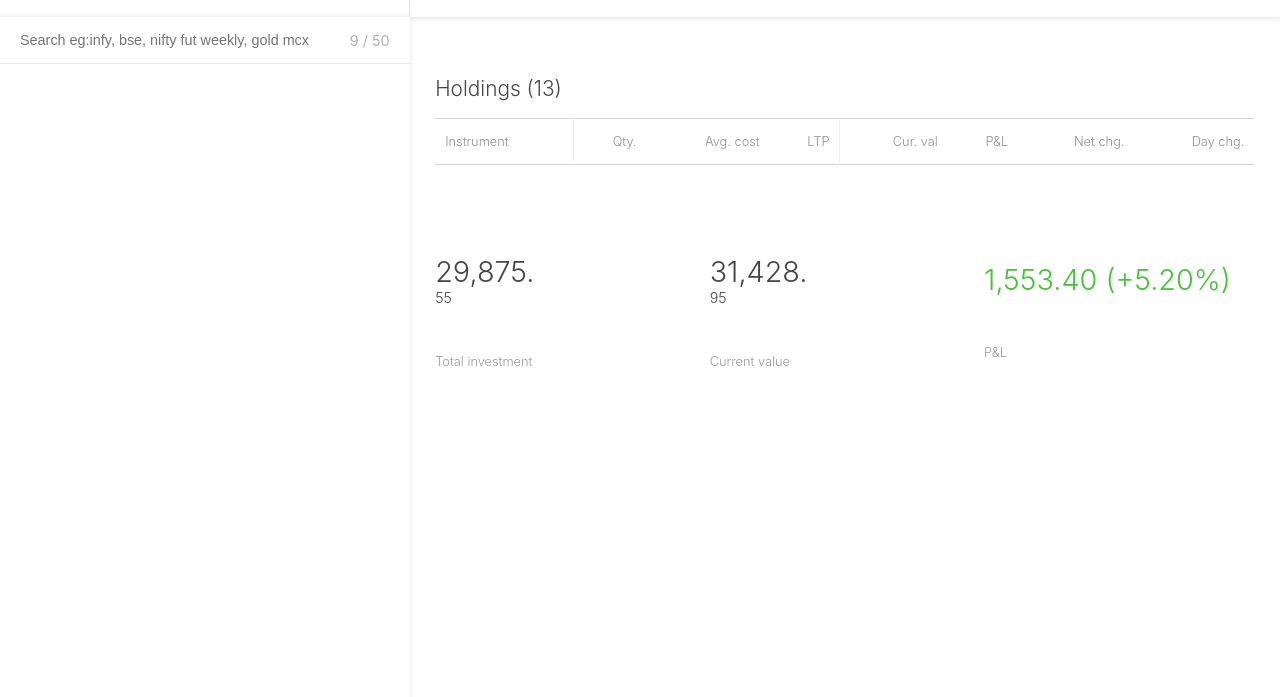
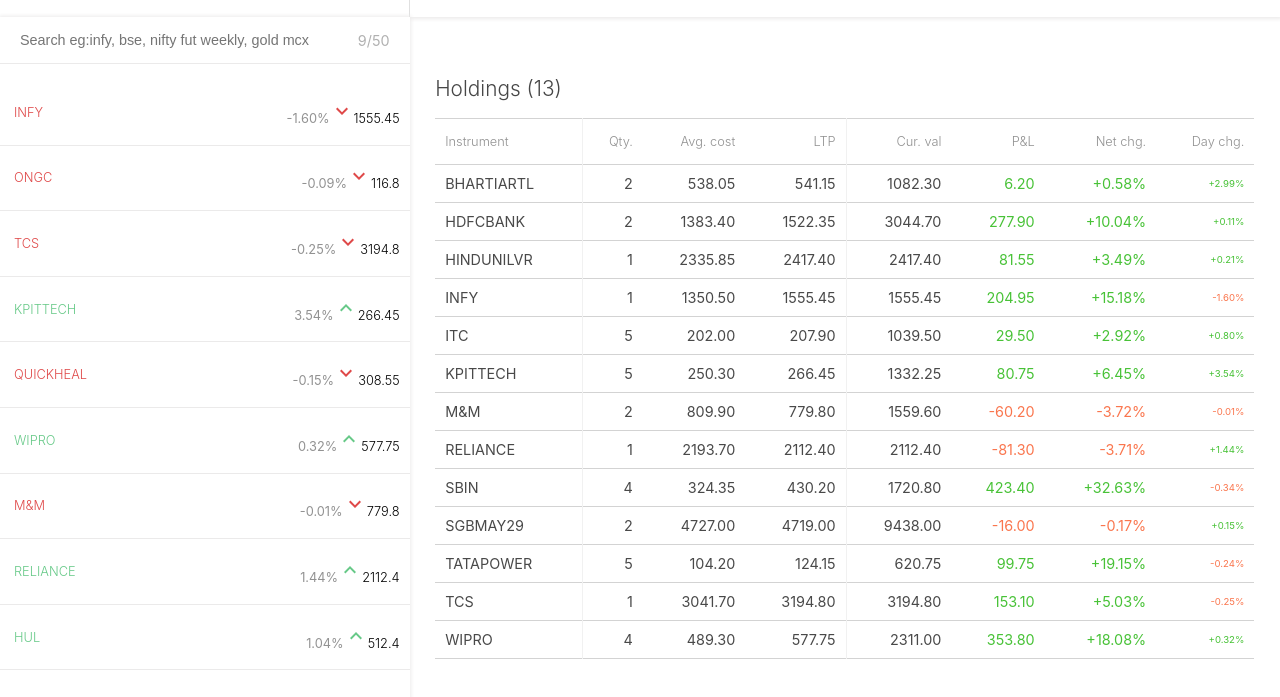
Before and after one commit to kshitiznagar/Stock-trading-, a React app in the folder dashboard/: page /holdings in a window 1280 px wide. Shown: the part 63-760 px from the top of the page. Built offline with nearby package versions, Linux system fonts and the light colour scheme.

Commit message:
in this commit we have successfully achieve dynamic nature in holdingd, positions, watchli st by our custon data

```diff
--- a/dashboard/src/components/Holdings.js
+++ b/dashboard/src/components/Holdings.js
@@ -1,9 +1,9 @@
 import React from "react";
-
+import { holdings } from "../data/data";
 const Holdings = () => {
   return (
     <>
-      <h3 className="title">Holdings (13)</h3>
+      <h3 className="title">Holdings ({holdings.length})</h3>
 
       <div className="order-table">
         <table>
@@ -17,6 +17,27 @@ const Holdings = () => {
             <th>Net chg.</th>
             <th>Day chg.</th>
           </tr>
+          {holdings.map((stock, index) => {
+            const currValue = stock.price * stock.qty;
+            const isProfit = currValue - stock.avg * stock.qty >= 0.0;
+            const profClass = isProfit ? "profit" : "loss";
+            const dayClass = stock.isLoss ? "loss" : "profit";
+
+            return (
+              <tr key={index}>
+                <td>{stock.name}</td>
+                <td>{stock.qty}</td>
+                <td>{stock.avg.toFixed(2)}</td>
+                <td>{stock.price.toFixed(2)}</td>
+                <td>{currValue.toFixed(2)}</td>
+                <td className={profClass}>
+                  {(currValue - stock.avg * stock.qty).toFixed(2)}
+                </td>
+                <td className={profClass}>{stock.net}</td>
+                <td className={dayClass}>{stock.day}</td>
+              </tr>
+            );
+          })}
         </table>
       </div>
 
--- a/dashboard/src/components/Positions.js
+++ b/dashboard/src/components/Positions.js
@@ -1,9 +1,9 @@
 import React from "react";
-
+import { positions } from "../data/data";
 const Positions = () => {
   return (
     <>
-      <h3 className="title">Positions (2)</h3>
+      <h3 className="title">Positions ({positions.length})</h3>
 
       <div className="order-table">
         <table>
@@ -16,6 +16,24 @@ const Positions = () => {
             <th>P&L</th>
             <th>Chg.</th>
           </tr>
+
+          {positions.map((stock, index) => {
+            const currValue = stock.price * stock.qty;
+            const isProfit = currValue - stock.avg * stock.qty >= 0.0;
+            const profClass = isProfit ? "profit" : "loss";
+
+            return (
+              <tr key={index}>
+                <td>{stock.product}</td>
+                <td>{stock.name}</td>
+                <td>{stock.qty}</td>
+                <td>{stock.avg.toFixed(2)}</td>
+                <td>{stock.price.toFixed(2)}</td>
+                <td className={profClass}>{(currValue-stock.avg * stock.qty).toFixed(2)}</td>
+                <td className={profClass}>{stock.net}</td>
+              </tr>
+            );
+          })}
         </table>
       </div>
     </>
--- a/dashboard/src/components/WatchList.js
+++ b/dashboard/src/components/WatchList.js
@@ -1,5 +1,10 @@
-import React from "react";
-
+import React, { useState } from "react";
+import { Tooltip, Grow } from "@mui/material";
+import KeyboardArrowDownIcon from "@mui/icons-material/KeyboardArrowDown";
+import KeyboardArrowUpIcon from "@mui/icons-material/KeyboardArrowUp";
+import BarChartOutlinedIcon from '@mui/icons-material/BarChartOutlined';
+import MoreHorizIcon  from '@mui/icons-material/MoreHoriz';
+import { watchlist } from "../data/data";
 const WatchList = () => {
   return (
     <div className="watchlist-container">
@@ -11,12 +16,62 @@ const WatchList = () => {
           placeholder="Search eg:infy, bse, nifty fut weekly, gold mcx"
           className="search"
         />
-        <span className="counts"> 9 / 50</span>
+        <span className="counts">{watchlist.length}/50</span>
       </div>
 
-      <ul className="list"></ul>
+      <ul className="list">
+        {watchlist.map((stock, index) => {
+          return <WatchListItem stock={stock} key={index} />;
+        })}
+      </ul>
     </div>
   );
 };
 
 export default WatchList;
+
+const WatchListItem = ({ stock, key }) => {
+  const [showWatchListActions, setshowWatchListActions] = useState(false);
+
+  const handleMouseEnter = () => {
+    setshowWatchListActions(true);
+  };
+  const handleMouseExit = () => {
+    setshowWatchListActions(false);
+  };
+
+  return (
+    <li onMouseEnter={handleMouseEnter} onMouseLeave={handleMouseExit}>
+      <div className="item">
+        <p className={stock.isDown ? "down" : "up"}>{stock.name}</p>
+        <div className="itemInfo">
+          <span className="percent">{stock.percent}</span>
+          {stock.isDown ? (
+            <KeyboardArrowDownIcon className="down" />
+          ) : (
+            <KeyboardArrowUpIcon className="up" />
+          )}
+          <span className="price">{stock.price}</span>
+        </div>
+      </div>
+      {showWatchListActions && <WatchListActions uid={stock.name}/>}
+    </li>
+  );
+};
+
+const WatchListActions = ({uid}) => {
+  return (
+    <span className="actions">
+      <span className="actions">
+        <Tooltip title="Buy (b)" placement="top" arrow TransitionComponent={Grow}><button className="buy">Buy</button></Tooltip>
+         <Tooltip title="Sell (s)" placement="top" arrow TransitionComponent={Grow}><button className="sell">Sell</button></Tooltip>
+          <Tooltip title="Analytics (a)" placement="top" arrow TransitionComponent={Grow}>
+            <button className="action"><BarChartOutlinedIcon className="icon"/></button>
+          </Tooltip>
+           <Tooltip title="More (m)" placement="top" arrow TransitionComponent={Grow}>
+            <button className="action"><MoreHorizIcon className="icon"/></button>
+          </Tooltip>
+      </span>
+    </span>
+  )
+}
--- /dev/null
+++ b/dashboard/src/data/data.js
@@ -0,0 +1,193 @@
+export const watchlist = [
+  {
+    name: "INFY",
+    price: 1555.45,
+    percent: "-1.60%",
+    isDown: true,
+  },
+  {
+    name: "ONGC",
+    price: 116.8,
+    percent: "-0.09%",
+    isDown: true,
+  },
+  {
+    name: "TCS",
+    price: 3194.8,
+    percent: "-0.25%",
+    isDown: true,
+  },
+  {
+    name: "KPITTECH",
+    price: 266.45,
+    percent: "3.54%",
+    isDown: false,
+  },
+  {
+    name: "QUICKHEAL",
+    price: 308.55,
+    percent: "-0.15%",
+    isDown: true,
+  },
+  {
+    name: "WIPRO",
+    price: 577.75,
+    percent: "0.32%",
+    isDown: false,
+  },
+  {
+    name: "M&M",
+    price: 779.8,
+    percent: "-0.01%",
+    isDown: true,
+  },
+  {
+    name: "RELIANCE",
+    price: 2112.4,
+    percent: "1.44%",
+    isDown: false,
+  },
+  {
+    name: "HUL",
+    price: 512.4,
+    percent: "1.04%",
+    isDown: false,
+  },
+];
+
+// holdings
+export const holdings = [
+  {
+    name: "BHARTIARTL",
+    qty: 2,
+    avg: 538.05,
+    price: 541.15,
+    net: "+0.58%",
+    day: "+2.99%",
+  },
+  {
+    name: "HDFCBANK",
+    qty: 2,
+    avg: 1383.4,
+    price: 1522.35,
+    net: "+10.04%",
+    day: "+0.11%",
+  },
+  {
+    name: "HINDUNILVR",
+    qty: 1,
+    avg: 2335.85,
+    price: 2417.4,
+    net: "+3.49%",
+    day: "+0.21%",
+  },
+  {
+    name: "INFY",
+    qty: 1,
+    avg: 1350.5,
+    price: 1555.45,
+    net: "+15.18%",
+    day: "-1.60%",
+    isLoss: true,
+  },
+  {
+    name: "ITC",
+    qty: 5,
+    avg: 202.0,
+    price: 207.9,
+    net: "+2.92%",
+    day: "+0.80%",
+  },
+  {
+    name: "KPITTECH",
+    qty: 5,
+    avg: 250.3,
+    price: 266.45,
+    net: "+6.45%",
+    day: "+3.54%",
+  },
+  {
+    name: "M&M",
+    qty: 2,
+    avg: 809.9,
+    price: 779.8,
+    net: "-3.72%",
+    day: "-0.01%",
+    isLoss: true,
+  },
+  {
+    name: "RELIANCE",
+    qty: 1,
+    avg: 2193.7,
+    price: 2112.4,
+    net: "-3.71%",
+    day: "+1.44%",
+  },
+  {
+    name: "SBIN",
+    qty: 4,
+    avg: 324.35,
+    price: 430.2,
+    net: "+32.63%",
+    day: "-0.34%",
+    isLoss: true,
+  },
+  {
+    name: "SGBMAY29",
+    qty: 2,
+    avg: 4727.0,
+    price: 4719.0,
+    net: "-0.17%",
+    day: "+0.15%",
+  },
+  {
+    name: "TATAPOWER",
+    qty: 5,
+    avg: 104.2,
+    price: 124.15,
+    net: "+19.15%",
+    day: "-0.24%",
+    isLoss: true,
+  },
+  {
+    name: "TCS",
+    qty: 1,
+    avg: 3041.7,
+    price: 3194.8,
+    net: "+5.03%",
+    day: "-0.25%",
+    isLoss: true,
+  },
+  {
+    name: "WIPRO",
+    qty: 4,
+    avg: 489.3,
+    price: 577.75,
+    net: "+18.08%",
+    day: "+0.32%",
+  },
+];
+
+// positions
+export const positions = [
+  {
+    product: "CNC",
+    name: "EVEREADY",
+    qty: 2,
+    avg: 311.27,
+    price: 312.35,
+    net: "+0.58%",
+    day: "-1.24%",
+    isLoss: true,
+  },
+  {
+    product: "CNC",
+    name: "JUBLFOOD",
+    qty: 1,
+    avg: 3124.75,
+    price: 3082.65,
+    net: "+10.04%",
+    day: "-1.35%",
+    isLoss: true,
+  },
+];
--- a/dashboard/src/index.css
+++ b/dashboard/src/index.css
@@ -670,6 +670,7 @@ hr {
 .list {
   list-style-type: none;
   padding-bottom: 12%;
+  padding-left: 0;
 }
 
 .list li {
@@ -720,8 +721,8 @@ hr {
   width: 100%;
   height: 100%;
   align-items: center;
-  justify-content: flex-end;
-  display: none;
+  justify-content: center;
+  display: flex;
 }
 
 .actions span button {
```
Also changed, not shown: dashboard/package.json (+4 -4 lines), 1 other file.
